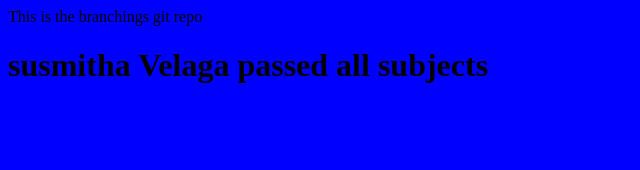
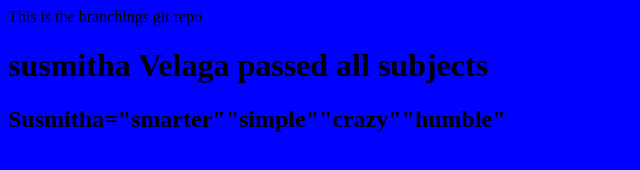
Before and after one commit to Susmitha-hub/branchingsgit, a plain HTML site: page index.html in a window 1280 px wide. Shown: the whole page, without its empty margins (0-640 px from the left). Drawn offline with Linux system fonts and the light colour scheme.

Commit message:
v3-releas-branchigs

```diff
--- a/index.html
+++ b/index.html
@@ -2,6 +2,7 @@
 	<body bgcolor="blue">
 	This is the branchings git repo
 	<h1>susmitha  Velaga passed all subjects</h1>
+	<h2>Susmitha="smarter""simple""crazy""humble"</h2>
 	</body>
 
 </html>
```
